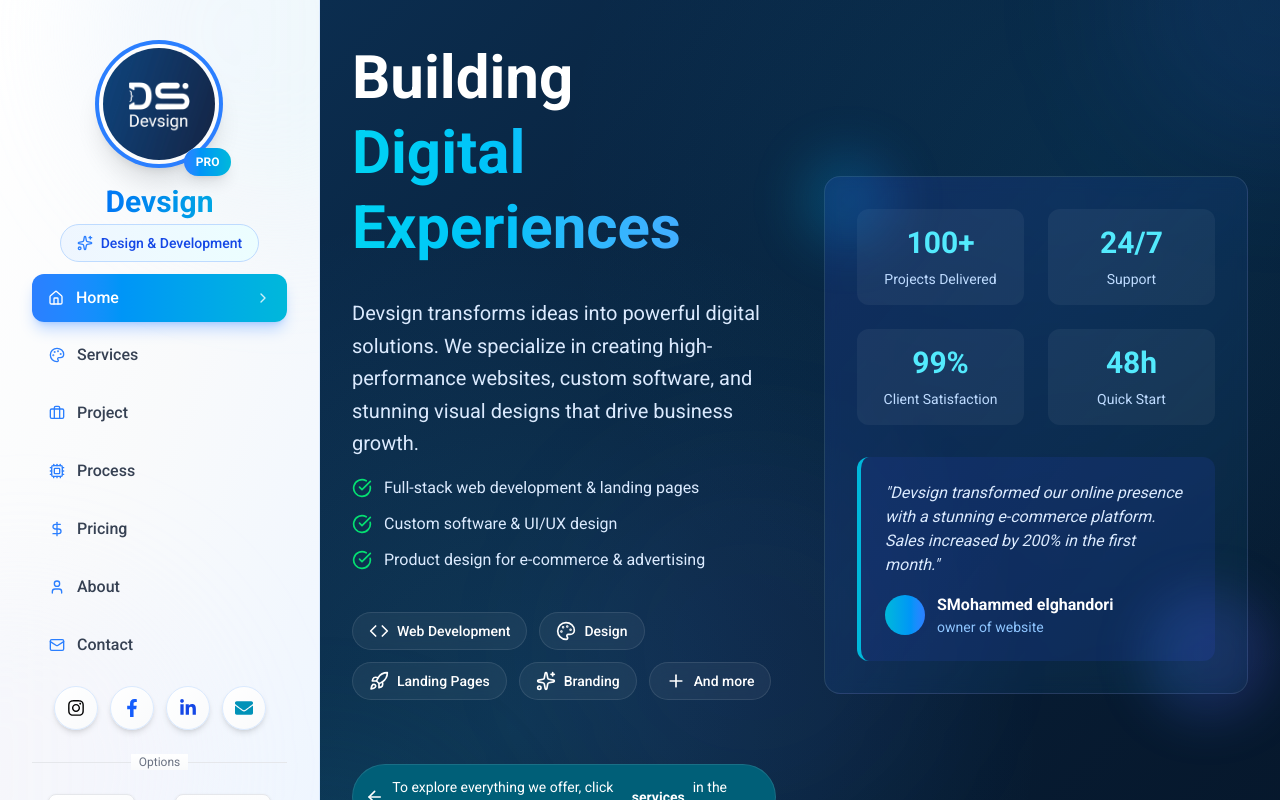
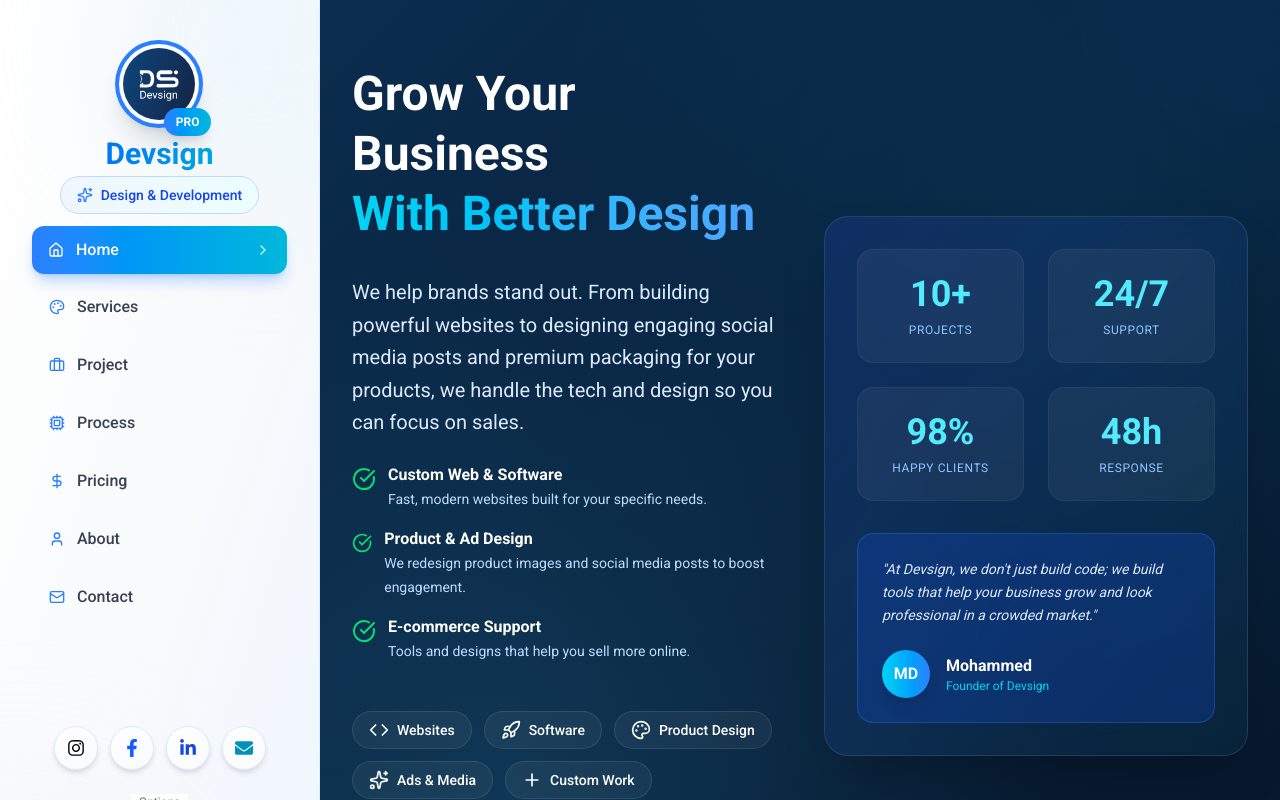
Before and after one commit to elghandori1/Devsign_pro, a Next.js app: page / in a window 1280 px wide. Shown: the top 800 px of the page. Built offline with nearby package versions, Linux system fonts and the light colour scheme.

Commit message:
update the text content of home page

```diff
--- a/app/components/Sidebar.tsx
+++ b/app/components/Sidebar.tsx
@@ -3,28 +3,57 @@
 
 import Image from "next/image";
 import Link from "next/link";
-import { FaInstagram, FaFacebookF, FaEnvelope, FaMoon, FaLinkedinIn } from "react-icons/fa";
+import {
+  FaInstagram,
+  FaFacebookF,
+  FaEnvelope,
+  FaMoon,
+  FaLinkedinIn,
+} from "react-icons/fa";
 import { HiOutlineGlobeAlt, HiOutlineLightBulb } from "react-icons/hi";
 import { usePathname } from "next/navigation";
-import { Sparkles, Palette, Code, Home, Briefcase, Cpu, DollarSign, User, Mail, ChevronRight, Zap } from 'lucide-react';
-import { useState } from 'react';
+import {
+  Sparkles,
+  Palette,
+  Code,
+  Home,
+  Briefcase,
+  Cpu,
+  DollarSign,
+  User,
+  Mail,
+  ChevronRight,
+} from "lucide-react";
+import { useState } from "react";
 
 export default function Sidebar() {
   const pathname = usePathname();
-  const [theme, setTheme] = useState<'light' | 'dark'>('light');
+  const [theme, setTheme] = useState<"light" | "dark">("light");
 
   const menu = [
     { name: "Home", href: "/", icon: <Home className="w-4 h-4" /> },
-    { name: "Services", href: "/services", icon: <Palette className="w-4 h-4" /> },
-    { name: "Project", href: "/project", icon: <Briefcase className="w-4 h-4" /> },
+    {
+      name: "Services",
+      href: "/services",
+      icon: <Palette className="w-4 h-4" />,
+    },
+    {
+      name: "Project",
+      href: "/project",
+      icon: <Briefcase className="w-4 h-4" />,
+    },
     { name: "Process", href: "/process", icon: <Cpu className="w-4 h-4" /> },
-    { name: "Pricing", href: "/pricing", icon: <DollarSign className="w-4 h-4" /> },
+    {
+      name: "Pricing",
+      href: "/pricing",
+      icon: <DollarSign className="w-4 h-4" />,
+    },
     { name: "About", href: "/about", icon: <User className="w-4 h-4" /> },
     { name: "Contact", href: "/contact", icon: <Mail className="w-4 h-4" /> },
   ];
 
   return (
-<aside className="w-80 h-screen sticky top-0 bg-gradient-to-br from-white via-gray-50 to-blue-50 shadow-2xl flex flex-col items-center px-8 py-10 border-r border-blue-100 overflow-hidden">      {/* Background decorative elements */}
+    <aside className="w-80 h-auto sticky top-0 bg-gradient-to-br from-white via-gray-50 to-blue-50 shadow-2xl flex flex-col items-center px-8 py-10 border-r border-blue-100 overflow-hidden">
       <div className="absolute inset-0 pointer-events-none">
         <div className="absolute -top-40 -right-40 w-96 h-96 bg-gradient-to-r from-blue-100/30 to-cyan-100/20 rounded-full blur-3xl"></div>
         <div className="absolute -bottom-40 -left-40 w-96 h-96 bg-gradient-to-r from-indigo-100/20 to-purple-100/10 rounded-full blur-3xl"></div>
@@ -33,9 +62,8 @@ export default function Sidebar() {
       {/* Logo Section */}
       <div className="relative z-10 flex flex-col items-center mb-3">
         {/* Logo container with gradient border */}
-        <div className="relative mb-4">
-
-          <div className="relative w-32 h-32 rounded-full bg-blue-500 shadow-xl p-1">
+        <div className="relative mb-2">
+          <div className="relative w-22 h-22 rounded-full bg-blue-500 shadow-xl p-1">
             <div className="w-full h-full rounded-full bg-gradient-to-br from-white to-gray-50 p-1">
               <div className="relative w-full h-full rounded-full overflow-hidden bg-white">
                 <Image
@@ -69,14 +97,11 @@ export default function Sidebar() {
             </p>
           </div>
         </div>
-
-
       </div>
 
       {/* Navigation Menu */}
       <nav className="relative z-10 w-full flex-1">
         <div className="mb-4">
-
           <ul className="space-y-2">
             {menu.map((item) => {
               const isActive = pathname === item.href;
@@ -92,7 +117,9 @@ export default function Sidebar() {
                           : "text-gray-700 hover:text-blue-600 hover:bg-gradient-to-r hover:from-blue-100 hover:to-cyan-100 border border-transparent hover:border-blue-200"
                       }`}
                   >
-                    <div className={`${isActive ? 'text-white' : 'text-blue-500'}`}>
+                    <div
+                      className={`${isActive ? "text-white" : "text-blue-500"}`}
+                    >
                       {item.icon}
                     </div>
                     <span className="font-medium">{item.name}</span>
@@ -146,17 +173,19 @@ export default function Sidebar() {
             <div className="w-full border-t border-gray-200"></div>
           </div>
           <div className="relative flex justify-center text-xs">
-            <span className="px-2 bg-gradient-to-b from-white to-gray-50 text-gray-500">Options</span>
+            <span className="px-2 bg-gradient-to-b from-white to-gray-50 text-gray-500">
+              Options
+            </span>
           </div>
         </div>
 
         {/* Theme & Language */}
         <div className="flex justify-between items-center px-4">
           <button
-            onClick={() => setTheme(theme === 'light' ? 'dark' : 'light')}
+            onClick={() => setTheme(theme === "light" ? "dark" : "light")}
             className="flex items-center gap-2 px-4 py-2 rounded-lg bg-gradient-to-br from-white to-gray-50 shadow border border-gray-200 hover:border-blue-300 transition-colors group"
           >
-            {theme === 'light' ? (
+            {theme === "light" ? (
               <>
                 <FaMoon className="text-blue-600" />
                 <span className="text-sm font-medium text-gray-700">Dark</span>
@@ -175,6 +204,15 @@ export default function Sidebar() {
           </button>
         </div>
 
+        {/* Copyright */}
+        <div className="text-center pt-4 border-t border-gray-200">
+          <p className="text-xs text-gray-500">
+            © {new Date().getFullYear()} Devsign pro
+          </p>
+          <p className="text-xs text-gray-400 mt-1">
+            Crafting Digital Excellence
+          </p>
+        </div>
       </div>
     </aside>
   );
--- a/app/layout.tsx
+++ b/app/layout.tsx
@@ -10,11 +10,10 @@ const roboto = Roboto({
 import Sidebar from "./components/Sidebar";
 
 export const metadata = {
-  title: "Devsign - Digital Agency & Software Development",
-  description:
-    "Web development, landing pages, software solutions, product design, and digital branding services.",
+  title: "Devsign | Professional Web Development & Creative Ad Design",
+  description: "Boost your business with Devsign. We build high-performing websites, custom software, and high-converting product designs for social media ads.",
+  keywords: ["Web Development", "Software Solutions", "Product Redesign", "Ads Design", "Social Media Content", "UI/UX Design"],
 };
-
 
 export default function RootLayout({
   children,
@@ -23,9 +22,9 @@ export default function RootLayout({
 }>) {
   return (
     <html lang="en">
-      <body className={`${roboto.className} antialiased flex min-h-screen`}>
+      <body className={`${roboto.className} antialiased flex min-h-screen bg-blue-950`}>
         <Sidebar />
-        <main className="flex-1 overflow-y-auto bg-gray-50">
+        <main className="flex-1 overflow-y-auto bg-devsign">
           {children}
         </main>
 
--- a/app/page.tsx
+++ b/app/page.tsx
@@ -7,164 +7,121 @@ import {
   CheckCircle,
   ArrowLeft,
 } from "lucide-react";
-
 export default function Home() {
   const services = [
-    { icon: <Code className="w-5 h-5" />, label: "Web Development" },
-    { icon: <Palette className="w-5 h-5" />, label: "Design" },
-    { icon: <Rocket className="w-5 h-5" />, label: "Landing Pages" },
-    { icon: <Sparkles className="w-5 h-5" />, label: "Branding" },
-    { icon: <Plus className="w-5 h-5" />, label: "And more" },
+    { icon: <Code className="w-5 h-5" />, label: "Websites" },
+    { icon: <Rocket className="w-5 h-5" />, label: "Software" },
+    { icon: <Palette className="w-5 h-5" />, label: "Product Design" },
+    { icon: <Sparkles className="w-5 h-5" />, label: "Ads & Media" },
+    { icon: <Plus className="w-5 h-5" />, label: "Custom Work" },
   ];
 
   return (
-    <section className="flex-1 min-h-screen text-white bg-devsign overflow-hidden relative">
-      {/* Background decorative elements */}
-
-      <div className="absolute inset-0 overflow-hidden">
+    <section className="flex-1 text-white overflow-hidden relative">
+      {/* Background Decor */}
+      <div className="absolute inset-0 overflow-hidden opacity-50">
         <div className="absolute -top-40 -right-40 w-80 h-80 bg-blue-500/10 rounded-full blur-3xl"></div>
         <div className="absolute -bottom-40 -left-40 w-80 h-80 bg-cyan-500/10 rounded-full blur-3xl"></div>
-        <div className="absolute top-1/2 left-1/4 w-96 h-96 bg-indigo-500/5 rounded-full blur-3xl"></div>
       </div>
-      <div className="relative max-w-6xl mx-auto px-4 sm:px-6 lg:px-8 pt-10 pb-20">
+
+      <div className="relative max-w-6xl mx-auto px-4 sm:px-6 lg:px-8 pt-16 pb-20">
         <div className="grid lg:grid-cols-2 gap-12 items-center">
+
           {/* Left Column - Content */}
-
           <div className="space-y-8">
-            {/* Main Headline */}
-
-            <h1 className="text-4xl md:text-5xl lg:text-6xl font-bold leading-tight">
-              Building
+            <h1 className="text-4xl md:text-5xl font-extrabold leading-tight">
+              Grow Your Business
               <span className="block bg-gradient-to-r from-cyan-400 to-blue-400 bg-clip-text text-transparent">
-                Digital Experiences
+                With Better Design
               </span>
             </h1>
 
-            {/* Description */}
-
-            <div className="space-y-4">
-              <p className="text-xl text-blue-100 leading-relaxed">
-                Devsign transforms ideas into powerful digital solutions. We
-                specialize in creating high-performance websites, custom
-                software, and stunning visual designs that drive business
-                growth.
+            <div className="space-y-6">
+              <p className="text-xl text-blue-100 leading-relaxed max-w-lg">
+               We help brands stand out. From building powerful websites to designing engaging social media posts and premium packaging for your products, we handle the tech and design so you can focus on sales.
               </p>
 
-              <div className="space-y-3">
-                <div className="flex items-center gap-3">
-                  <CheckCircle className="w-5 h-5 text-green-400" />
-
-                  <span className="text-blue-100">
-                    Full-stack web development & landing pages
-                  </span>
+              <div className="space-y-4">
+                <div className="flex items-start gap-3">
+                  <CheckCircle className="w-6 h-6 text-green-400 mt-1" />
+                  <div>
+                    <span className="block font-bold text-white">Custom Web & Software</span>
+                    <span className="text-blue-200 text-sm">Fast, modern websites built for your specific needs.</span>
+                  </div>
                 </div>
 
-                <div className="flex items-center gap-3">
-                  <CheckCircle className="w-5 h-5 text-green-400" />
-
-                  <span className="text-blue-100">
-                    Custom software & UI/UX design
-                  </span>
+                <div className="flex items-start gap-3">
+                  <CheckCircle className="w-6 h-6 text-green-400 mt-1" />
+                  <div>
+                    <span className="block font-bold text-white">Product & Ad Design</span>
+                    <span className="text-blue-200 text-sm">We redesign product images and social media posts to boost engagement.</span>
+                  </div>
                 </div>
 
-                <div className="flex items-center gap-3">
-                  <CheckCircle className="w-5 h-5 text-green-400" />
-
-                  <span className="text-blue-100">
-                    Product design for e-commerce & advertising
-                  </span>
+                <div className="flex items-start gap-3">
+                  <CheckCircle className="w-6 h-6 text-green-400 mt-1" />
+                  <div>
+                    <span className="block font-bold text-white">E-commerce Support</span>
+                    <span className="text-blue-200 text-sm">Tools and designs that help you sell more online.</span>
+                  </div>
                 </div>
               </div>
             </div>
 
             {/* Service Tags */}
-
-            <div className="flex flex-wrap gap-3 pt-2">
+            <div className="flex flex-wrap gap-3 pt-4">
               {services.map((service, index) => (
-                <div
-                  key={index}
-                  className="flex items-center gap-2 px-4 py-2 rounded-full bg-white/5 backdrop-blur-sm border border-white/10 hover:bg-white/10 transition-colors"
-                >
+                <div key={index} className="flex items-center gap-2 px-4 py-2 rounded-full bg-white/5 backdrop-blur-sm border border-white/10">
                   {service.icon}
-
                   <span className="text-sm font-medium">{service.label}</span>
                 </div>
               ))}
             </div>
 
-            {/* Trust Indicator */}
-
             <div className="pt-8">
-              <p className="text-sm flex items-center justify-center gap-2 text-white p-3 rounded-full bg-cyan-800 backdrop-blur-sm border border-white/10 hover:bg-cyan-900 transition-colors">
-                <ArrowLeft className="w-5 h-5" /> To explore everything we offer, click on<span className="font-semibold">services</span>in the menu
-              </p>
+               <p className="inline-flex items-center gap-2 text-sm text-cyan-200 bg-cyan-950/50 px-6 py-3 rounded-full border border-cyan-500/30">
+                 <ArrowLeft className="w-4 h-4 " />
+                 Ready to start? Click <strong>Service</strong> in the menu to see more.
+               </p>
             </div>
           </div>
 
-          {/* Right Column - Visual/Stats */}
-
+          {/* Right Column - Stats & Social Proof */}
           <div className="relative">
-            {/* Stats Card */}
-
-            <div className="relative p-8 rounded-2xl bg-gradient-to-br from-blue-900/40 to-cyan-900/20 backdrop-blur-sm border border-white/10">
+            <div className="relative p-8 rounded-3xl bg-gradient-to-br from-blue-900/40 to-cyan-900/20 backdrop-blur-md border border-white/10 shadow-2xl">
               <div className="grid grid-cols-2 gap-6">
-                <div className="text-center p-4 rounded-xl bg-white/5">
-                  <div className="text-3xl font-bold text-cyan-300">100+</div>
-
-                  <div className="text-sm text-blue-200 mt-2">
-                    Projects Delivered
-                  </div>
+                <div className="text-center p-6 rounded-2xl bg-white/5 border border-white/5">
+                  <div className="text-4xl font-bold text-cyan-300">10+</div>
+                  <div className="text-xs uppercase tracking-wider text-blue-300 mt-2">Projects</div>
                 </div>
-
-                <div className="text-center p-4 rounded-xl bg-white/5">
-                  <div className="text-3xl font-bold text-cyan-300">24/7</div>
-
-                  <div className="text-sm text-blue-200 mt-2">Support</div>
+                <div className="text-center p-6 rounded-2xl bg-white/5 border border-white/5">
+                  <div className="text-4xl font-bold text-cyan-300">24/7</div>
+                  <div className="text-xs uppercase tracking-wider text-blue-300 mt-2">Support</div>
                 </div>
-
-                <div className="text-center p-4 rounded-xl bg-white/5">
-                  <div className="text-3xl font-bold text-cyan-300">99%</div>
-
-                  <div className="text-sm text-blue-200 mt-2">
-                    Client Satisfaction
-                  </div>
+                <div className="text-center p-6 rounded-2xl bg-white/5 border border-white/5">
+                  <div className="text-4xl font-bold text-cyan-300">98%</div>
+                  <div className="text-xs uppercase tracking-wider text-blue-300 mt-2">Happy Clients</div>
                 </div>
-
-                <div className="text-center p-4 rounded-xl bg-white/5">
-                  <div className="text-3xl font-bold text-cyan-300">48h</div>
-
-                  <div className="text-sm text-blue-200 mt-2">Quick Start</div>
+                <div className="text-center p-6 rounded-2xl bg-white/5 border border-white/5">
+                  <div className="text-4xl font-bold text-cyan-300">48h</div>
+                  <div className="text-xs uppercase tracking-wider text-blue-300 mt-2">Response</div>
                 </div>
               </div>
 
-              {/* Testimonial */}
-
-              <div className="mt-8 p-6 rounded-xl bg-blue-900/30 border-l-4 border-cyan-500">
-                <p className="text-blue-100 italic">
-                  "Devsign transformed our online presence with a stunning
-                  e-commerce platform. Sales increased by 200% in the first
-                  month."
+              {/* Owner Info / Small Bio */}
+              <div className="mt-8 p-6 rounded-2xl bg-blue-600/20 border border-blue-500/30">
+                <p className="text-blue-100 italic text-sm leading-relaxed">
+                  "At Devsign, we don't just build code; we build tools that help your business grow and look professional in a crowded market."
                 </p>
-
-                <div className="flex items-center gap-3 mt-4">
-                  <div className="w-10 h-10 rounded-full bg-gradient-to-r from-cyan-500 to-blue-500"></div>
-
+                <div className="flex items-center gap-4 mt-6">
+                  <div className="w-12 h-12 rounded-full bg-gradient-to-r from-cyan-400 to-blue-500 shadow-lg flex items-center justify-center font-bold text-white">MD</div>
                   <div>
-                    <div className="font-semibold text-white">SMohammed elghandori</div>
-
-                    <div className="text-sm text-blue-300">
-                     owner of website
-                    </div>
+                    <div className="font-bold text-white">Mohammed</div>
+                    <div className="text-xs text-cyan-400">Founder of Devsign</div>
                   </div>
                 </div>
               </div>
             </div>
-
-            {/* Floating Elements */}
-
-            <div className="absolute -top-6 -left-6 w-24 h-24 rounded-full bg-gradient-to-r from-cyan-500/20 to-blue-500/20 blur-xl"></div>
-
-            <div className="absolute -bottom-6 -right-6 w-32 h-32 rounded-full bg-gradient-to-r from-blue-500/20 to-indigo-500/20 blur-xl"></div>
           </div>
         </div>
       </div>
--- a/app/services/page.tsx
+++ b/app/services/page.tsx
@@ -1,7 +1,7 @@
 // app/services/page.tsx
 export default function Services() {
   return (
-    <section className="flex-1 min-h-screen bg-devsign text-white p-10">
+    <section className="flex-1 min-h-screen text-white p-10">
       <h1 className="text-4xl font-bold mb-6">Our Services</h1>
       <p className="text-blue-100 max-w-3xl">
         We build websites, landing pages, custom software, and professional
```
